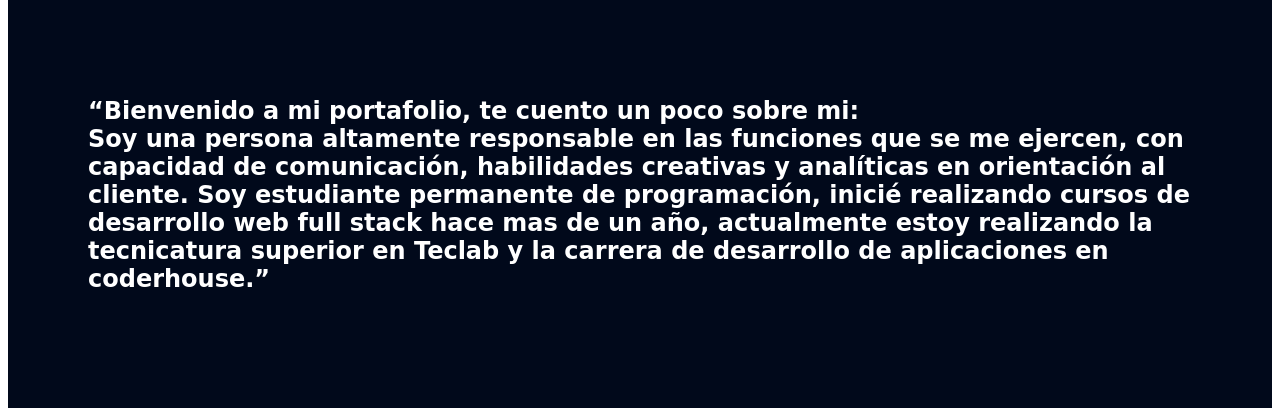
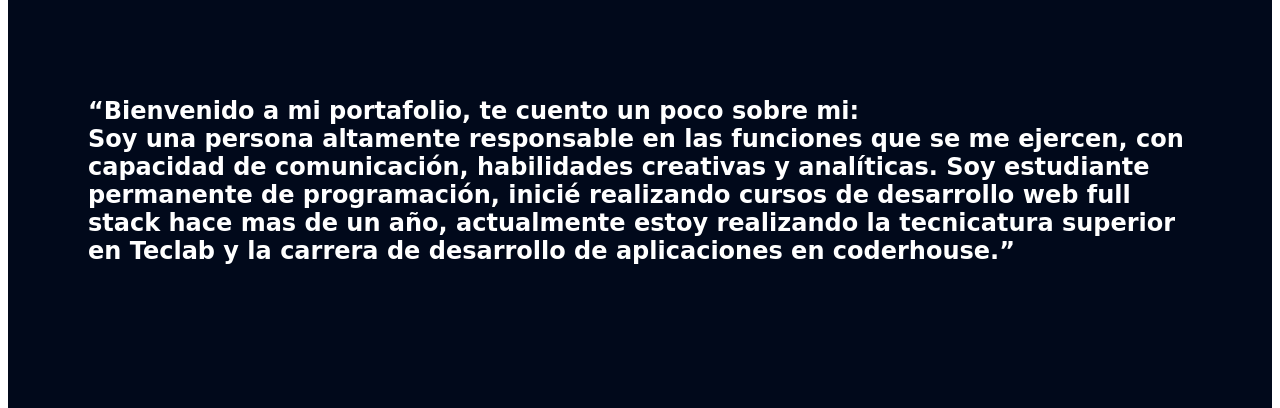
Before and after one commit to Mateo9771/Mateo-Baldoni, a plain HTML site: page index.html in a window 1280 px wide. Shown: the part 1078-1486 px from the top of the page. Drawn offline with Linux system fonts and the light colour scheme.

Commit message:
index.html

```diff
--- a/index.html
+++ b/index.html
@@ -76,7 +76,7 @@
             </div>
             <div class="parrafo">
                 <h2>“Bienvenido a mi portafolio, te cuento un poco sobre mi: <br>
-                    Soy una persona altamente responsable en las funciones que se me ejercen, con capacidad de comunicación, habilidades creativas y analíticas en orientación al cliente. Soy estudiante permanente de programación, inicié realizando cursos de desarrollo web full stack hace mas de un año, actualmente estoy realizando la tecnicatura superior en Teclab y la carrera de desarrollo de aplicaciones en coderhouse.”
+                    Soy una persona altamente responsable en las funciones que se me ejercen, con capacidad de comunicación, habilidades creativas y analíticas. Soy estudiante permanente de programación, inicié realizando cursos de desarrollo web full stack hace mas de un año, actualmente estoy realizando la tecnicatura superior en Teclab y la carrera de desarrollo de aplicaciones en coderhouse.”
             <br>
             <br>
                 </h2>
```
